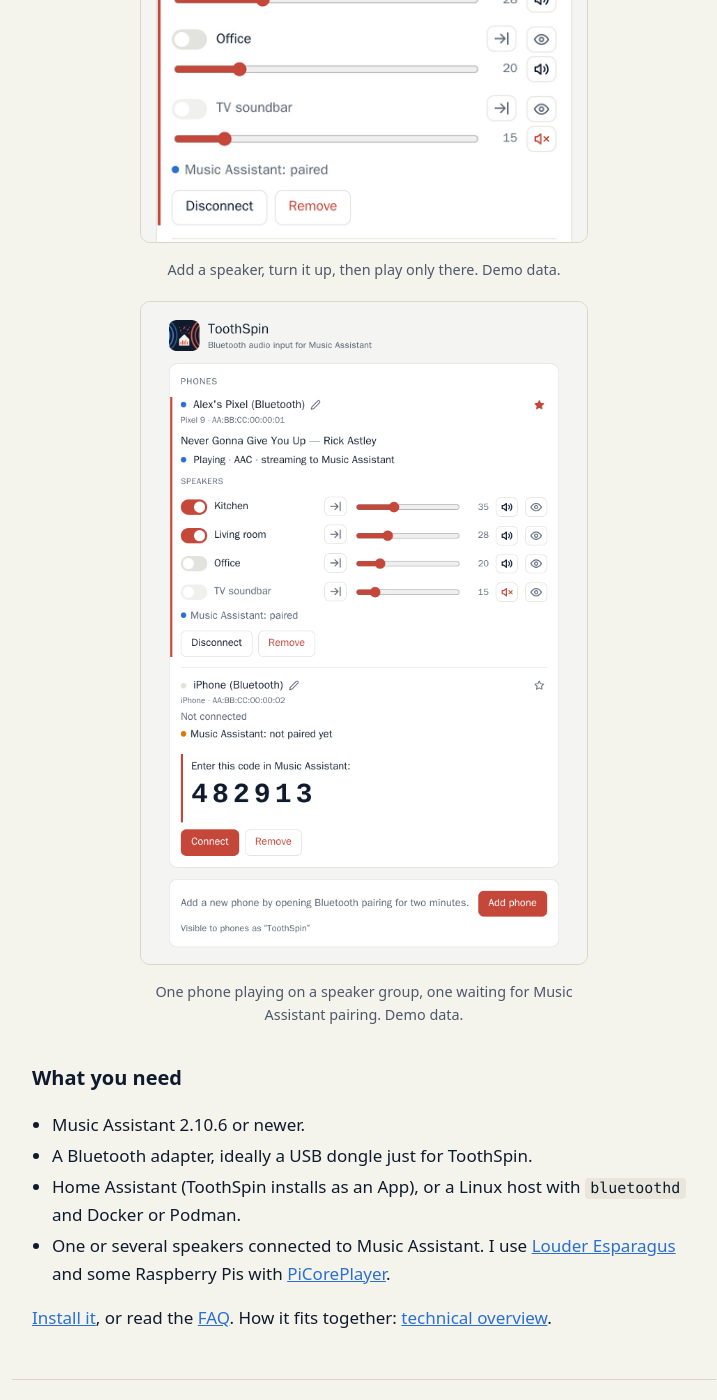
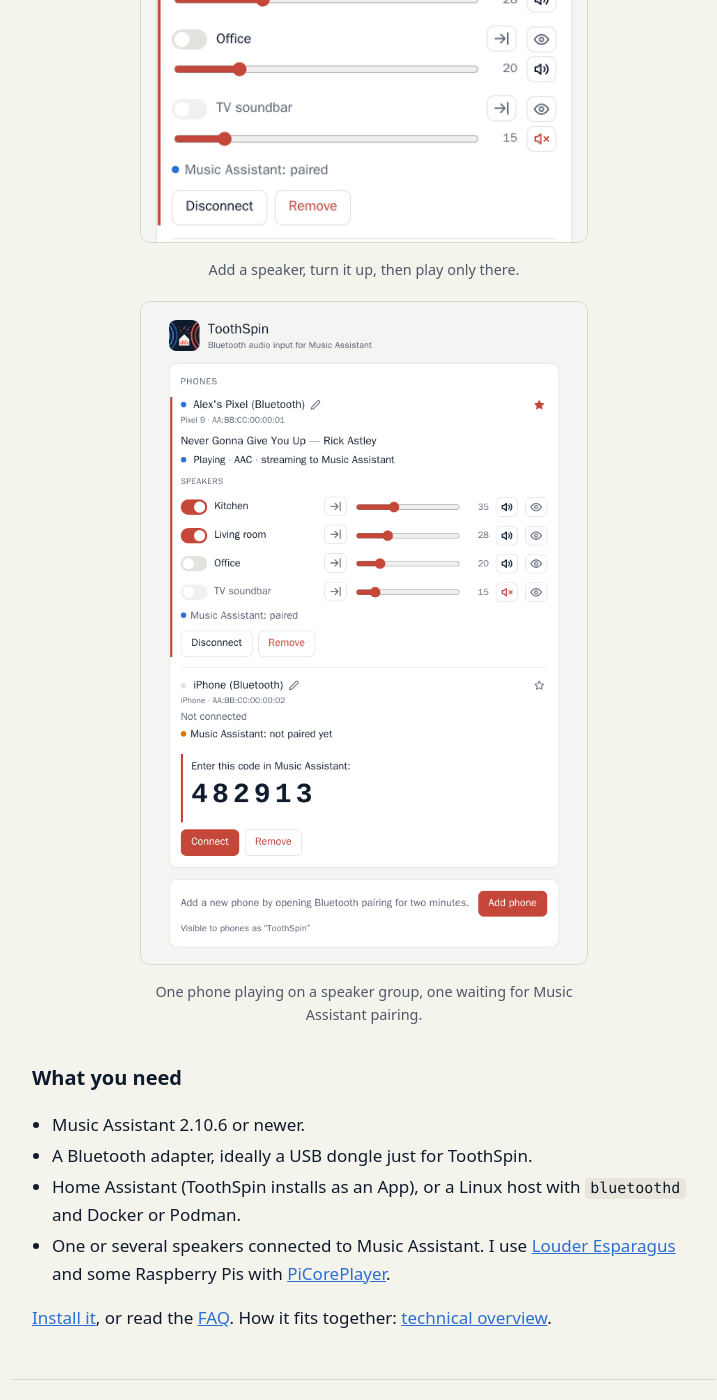
Before and after one commit to eknoes/toothspin, a Jekyll site: the page built from docs/index.md, in a window 1280 px wide and 1400 px high, scrolled down 1648 px. Shown: the whole window, without its empty margins (276-993 px from the left). Built offline with Jekyll 4.4.1, drawn with Linux system fonts in a browser that asks for light colours.

Commit message:
docs: drop the "Demo data" notes under the screenshots
Co-Authored-By: Claude Opus 5.5 <noreply@anthropic.com>

```diff
--- a/docs/index.md
+++ b/docs/index.md
@@ -39,7 +39,7 @@ that ships with Music Assistant 2.10.6.
 <figure class="shot">
   <img src="{{ '/assets/screenshots/demo.gif' | relative_url }}" width="480" height="663"
     alt="A speaker joins the phone's group, its volume goes up, then the phone plays only there">
-  <figcaption>Add a speaker, turn it up, then play only there. Demo data.</figcaption>
+  <figcaption>Add a speaker, turn it up, then play only there.</figcaption>
 </figure>
 
 <figure class="shot">
@@ -48,7 +48,7 @@ that ships with Music Assistant 2.10.6.
     <img src="{{ '/assets/screenshots/web-ui-light.png' | relative_url }}" width="640" height="949"
       alt="ToothSpin web UI: a phone playing a track on two grouped speakers, and a second phone showing its Music Assistant pairing code">
   </picture>
-  <figcaption>One phone playing on a speaker group, one waiting for Music Assistant pairing. Demo data.</figcaption>
+  <figcaption>One phone playing on a speaker group, one waiting for Music Assistant pairing.</figcaption>
 </figure>
 
 ## What you need
```
